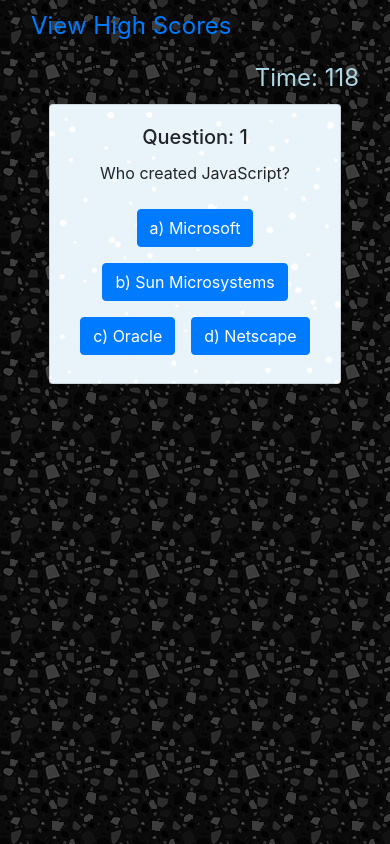
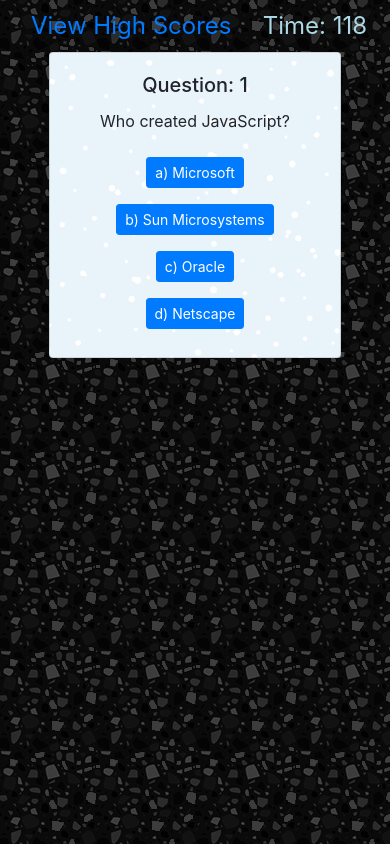
Before and after one commit to firefreet/jsQuiz, a plain HTML site: page index.html in a window 390 px wide. Both pictures are taken after a click on the link "Start Quiz 1". Drawn offline with nearby package versions, Linux system fonts and the light colour scheme.

Commit message:
put answer buttons in rows and display as block to stack horizontally, also smaller buttons and other format adjustments to fit better on small screens.

```diff
--- a/index.html
+++ b/index.html
@@ -17,7 +17,7 @@
             <a class="nav-link" href="highscores.html" id="highScoreLink">View High Scores</a>
             </li>
             <li class="ml-auto nav-item">
-            <a class="nav-link" aria-disabled="true">Time: <span id="timeSpan">0</span></a>
+            <a class="nav-link px-2" aria-disabled="true">Time: <span id="timeSpan">0</span></a>
             </li>
         </ul>
         <div class="row">
@@ -25,8 +25,8 @@
                 <div class="card-body">
                     <h5 class="card-title" id="sectionHeader">JavaScript Quiz</h5>
                     <p class="card-text" id="sectionContent">Would you like to take a Quiz? <br><small>(Q set 1 from <a href="https://jaxenter.com/know-your-javascript-trivia-134924.html">jaxenter.com</a>)</small></p>
-                    <a class="btn btn-primary startEndBtn" data-quiznum="1">Start Quiz 1</a>
-                    <a class="btn btn-primary startEndBtn" data-quiznum="2">Start Quis 2</a>
+                    <a class="btn btn-primary startEndBtn btn-sm" data-quiznum="1">Start Quiz 1</a>
+                    <a class="btn btn-primary startEndBtn btn-sm" data-quiznum="2">Start Quiz 2</a>
                     <div id="respDiv">
                         <hr>
                         <span id="response"></span>
@@ -36,8 +36,6 @@
         </div>
     </div>
 
-    <!-- Optional JavaScript -->
-    <!-- jQuery first, then Popper.js, then Bootstrap JS -->
     <script src="https://code.jquery.com/jquery-3.4.1.slim.min.js" integrity="sha384-J6qa4849blE2+poT4WnyKhv5vZF5SrPo0iEjwBvKU7imGFAV0wwj1yYfoRSJoZ+n" crossorigin="anonymous"></script>
     <script src="https://cdn.jsdelivr.net/npm/popper.js@1.16.0/dist/umd/popper.min.js" integrity="sha384-Q6E9RHvbIyZFJoft+2mJbHaEWldlvI9IOYy5n3zV9zzTtmI3UksdQRVvoxMfooAo" crossorigin="anonymous"></script>
     <script src="https://stackpath.bootstrapcdn.com/bootstrap/4.4.1/js/bootstrap.min.js" integrity="sha384-wfSDF2E50Y2D1uUdj0O3uMBJnjuUD4Ih7YwaYd1iqfktj0Uod8GCExl3Og8ifwB6" crossorigin="anonymous"></script>
--- a/questions.js
+++ b/questions.js
@@ -70,7 +70,7 @@
         answer: "d) 1"
     },
     {
-        question: "What will the following display? <div class=\"text-left\"><br>var length = 10\;<br>function fn() {<br>&emsp;console.log(this.length)\;<br>\}<br><br>var obj = \{<br>&emsp;length: 5\,<br>&emsp;method: function(fn) \{<br>&emsp;&emsp;arguments[0]()\;<br>\&emsp;}<br>}\;<br><br>obj.method(fn, 1)\;</div>",
+        question: "What will the following display? <small><div class=\"text-left\"><br>var length = 10\;<br>function fn() {<br>&emsp;console.log(this.length)\;<br>\}<br><br>var obj = \{<br>&emsp;length: 5\,<br>&emsp;method: function(fn) \{<br>&emsp;&emsp;arguments[0]()\;<br>\&emsp;}<br>}\;<br><br>obj.method(fn, 1)\;</div><small>",
         choices: ["a) 10","b) 5","c) 2","d) 0"],
         answer: "c) 2"
     },
--- a/script.js
+++ b/script.js
@@ -13,7 +13,7 @@
 var answClickable = true;
 var gameActive = true;
 var pauseSeconds = false;
-var tempBtnClasses = "btn btn-primary m-2 tempBtn";
+var tempBtnClasses = "btn btn-primary m-2 tempBtn btn-sm";
 if (localStorage.getItem("savedScores") === null) {
     var savedScores = []
 } else {
@@ -82,10 +82,13 @@
     contEl.html(qs[qNum].question)
     // loop to display all choices
     $.each(qs[qNum].choices,function(i,val){
-        var newBtn = $("<button>")
-        newBtn.text(val)
-        newBtn.addClass(tempBtnClasses)
-        respDiv.before(newBtn)
+        var newRow = $("<row>");
+        var newBtn = $("<button>");
+        newRow.addClass("d-block")
+        newBtn.text(val);
+        newBtn.addClass(tempBtnClasses);
+        newRow.append(newBtn)
+        respDiv.before(newRow);
     })
 }
 
--- a/style.css
+++ b/style.css
@@ -16,3 +16,9 @@
     background-color: #fff;
     color:  #007bff;
 }
+
+@media screen and (max-width: 374px) {
+    .nav {
+        font-size: large;
+    }
+}
```
